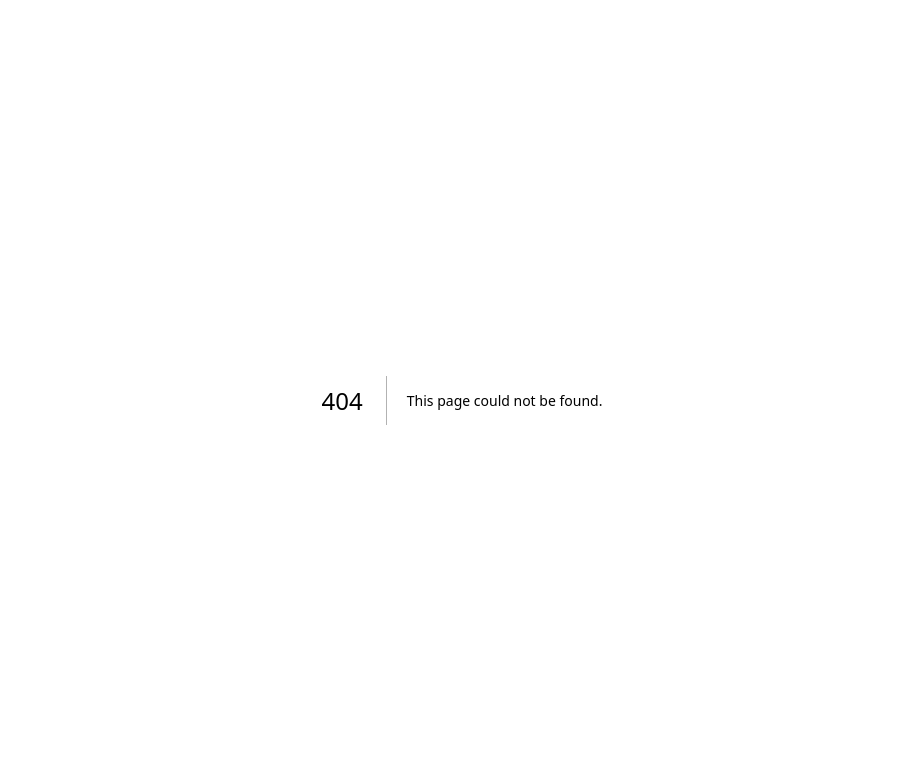
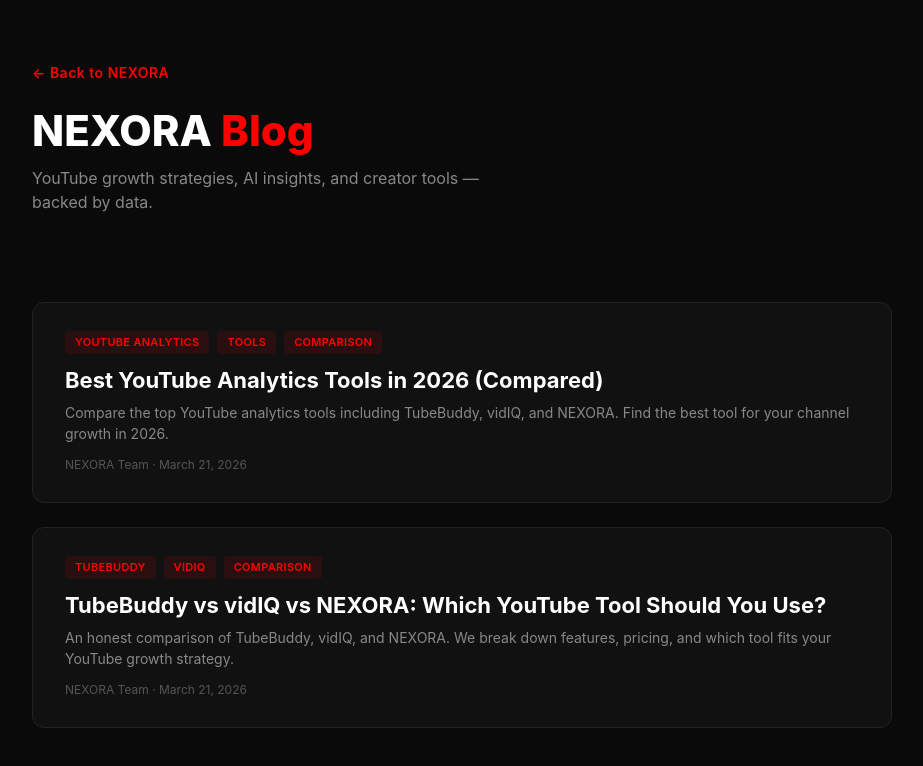
Before and after one commit to predaaaasaaaaaaa/nexora-frontend-v2, a Next.js app: page /blog in a window 1280 px wide. Before the commit this address had no page. Shown: the top 766 px of the page, without its empty margins (178-1101 px from the left). Built offline with nearby package versions, Linux system fonts and the light colour scheme.

Commit message:
feat: add blog section with listing page and dynamic post renderer

```diff
--- /dev/null
+++ b/src/app/blog/[slug]/page.jsx
@@ -0,0 +1,152 @@
+import Link from 'next/link'
+import { posts } from '../posts'
+import { notFound } from 'next/navigation'
+
+export async function generateStaticParams() {
+  return posts.map((post) => ({ slug: post.slug }))
+}
+
+export async function generateMetadata({ params }) {
+  const { slug } = await params
+  const post = posts.find((p) => p.slug === slug)
+  if (!post) return {}
+  return {
+    title: `${post.title} | NEXORA Blog`,
+    description: post.description,
+    openGraph: {
+      title: post.title,
+      description: post.description,
+      type: 'article',
+      publishedTime: post.date,
+      authors: [post.author],
+    },
+  }
+}
+
+export default async function BlogPost({ params }) {
+  const { slug } = await params
+  const post = posts.find((p) => p.slug === slug)
+  if (!post) notFound()
+
+  return (
+    <div style={{
+      minHeight: '100vh',
+      background: '#0a0a0a',
+      color: '#fff',
+      fontFamily: '-apple-system, BlinkMacSystemFont, "Segoe UI", Roboto, sans-serif',
+    }}>
+      <article style={{
+        maxWidth: 720,
+        margin: '0 auto',
+        padding: '60px 20px 80px',
+      }}>
+        {/* Nav */}
+        <Link href="/blog" style={{
+          color: '#FF0000',
+          textDecoration: 'none',
+          fontSize: 14,
+          fontWeight: 600,
+          letterSpacing: 0.5,
+        }}>
+          ← Back to Blog
+        </Link>
+
+        {/* Tags */}
+        <div style={{
+          display: 'flex',
+          gap: 8,
+          marginTop: 32,
+          marginBottom: 16,
+          flexWrap: 'wrap',
+        }}>
+          {post.tags.map((tag) => (
+            <span key={tag} style={{
+              fontSize: 11,
+              fontWeight: 600,
+              color: '#FF0000',
+              background: 'rgba(255,0,0,0.1)',
+              padding: '3px 10px',
+              borderRadius: 4,
+              letterSpacing: 0.3,
+              textTransform: 'uppercase',
+            }}>
+              {tag}
+            </span>
+          ))}
+        </div>
+
+        {/* Title */}
+        <h1 style={{
+          fontSize: 36,
+          fontWeight: 800,
+          lineHeight: 1.15,
+          marginBottom: 12,
+        }}>
+          {post.title}
+        </h1>
+
+        {/* Meta */}
+        <div style={{
+          fontSize: 13,
+          color: '#555',
+          marginBottom: 40,
+          paddingBottom: 32,
+          borderBottom: '1px solid #222',
+        }}>
+          {post.author} · {new Date(post.date).toLocaleDateString('en-US', {
+            year: 'numeric',
+            month: 'long',
+            day: 'numeric',
+          })}
+        </div>
+
+        {/* Content */}
+        <div style={{
+          fontSize: 16,
+          lineHeight: 1.8,
+          color: '#ccc',
+        }}>
+          {post.content}
+        </div>
+
+        {/* CTA */}
+        <div style={{
+          marginTop: 56,
+          padding: '32px',
+          background: '#111',
+          border: '1px solid #222',
+          borderRadius: 12,
+          textAlign: 'center',
+        }}>
+          <p style={{
+            fontSize: 18,
+            fontWeight: 700,
+            color: '#fff',
+            marginBottom: 8,
+          }}>
+            Ready to grow your YouTube channel with AI?
+          </p>
+          <p style={{
+            fontSize: 14,
+            color: '#888',
+            marginBottom: 20,
+          }}>
+            NEXORA analyzes your channel, coaches you, and finds your next viral video idea.
+          </p>
+          <Link href="/" style={{
+            display: 'inline-block',
+            background: '#FF0000',
+            color: '#fff',
+            padding: '12px 32px',
+            borderRadius: 8,
+            fontWeight: 700,
+            fontSize: 14,
+            textDecoration: 'none',
+          }}>
+            Try NEXORA Free
+          </Link>
+        </div>
+      </article>
+    </div>
+  )
+}
--- /dev/null
+++ b/src/app/blog/page.jsx
@@ -0,0 +1,134 @@
+import Link from 'next/link'
+import { posts } from './posts'
+
+export const metadata = {
+  title: 'Blog | NEXORA - AI Growth Intelligence for YouTubers',
+  description: 'Tips, strategies, and tools to grow your YouTube channel faster with AI-powered insights.',
+}
+
+export default function BlogPage() {
+  return (
+    <div style={{
+      minHeight: '100vh',
+      background: '#0a0a0a',
+      color: '#fff',
+      fontFamily: '-apple-system, BlinkMacSystemFont, "Segoe UI", Roboto, sans-serif',
+    }}>
+      {/* Header */}
+      <div style={{
+        maxWidth: 900,
+        margin: '0 auto',
+        padding: '60px 20px 40px',
+      }}>
+        <Link href="/" style={{
+          color: '#FF0000',
+          textDecoration: 'none',
+          fontSize: 14,
+          fontWeight: 600,
+          letterSpacing: 0.5,
+        }}>
+          ← Back to NEXORA
+        </Link>
+
+        <h1 style={{
+          fontSize: 42,
+          fontWeight: 800,
+          marginTop: 24,
+          marginBottom: 12,
+          lineHeight: 1.1,
+        }}>
+          NEXORA <span style={{ color: '#FF0000' }}>Blog</span>
+        </h1>
+
+        <p style={{
+          fontSize: 16,
+          color: '#888',
+          marginBottom: 48,
+          maxWidth: 500,
+        }}>
+          YouTube growth strategies, AI insights, and creator tools — backed by data.
+        </p>
+      </div>
+
+      {/* Posts */}
+      <div style={{
+        maxWidth: 900,
+        margin: '0 auto',
+        padding: '0 20px 80px',
+        display: 'flex',
+        flexDirection: 'column',
+        gap: 24,
+      }}>
+        {posts.map((post) => (
+          <Link
+            key={post.slug}
+            href={`/blog/${post.slug}`}
+            style={{ textDecoration: 'none', color: 'inherit' }}
+          >
+            <article style={{
+              background: '#111',
+              border: '1px solid #222',
+              borderRadius: 12,
+              padding: '28px 32px',
+              transition: 'border-color 0.2s ease',
+              cursor: 'pointer',
+            }}
+              onMouseEnter={undefined}
+            >
+              <div style={{
+                display: 'flex',
+                gap: 8,
+                marginBottom: 12,
+                flexWrap: 'wrap',
+              }}>
+                {post.tags.map((tag) => (
+                  <span key={tag} style={{
+                    fontSize: 11,
+                    fontWeight: 600,
+                    color: '#FF0000',
+                    background: 'rgba(255,0,0,0.1)',
+                    padding: '3px 10px',
+                    borderRadius: 4,
+                    letterSpacing: 0.3,
+                    textTransform: 'uppercase',
+                  }}>
+                    {tag}
+                  </span>
+                ))}
+              </div>
+
+              <h2 style={{
+                fontSize: 22,
+                fontWeight: 700,
+                marginBottom: 8,
+                lineHeight: 1.3,
+              }}>
+                {post.title}
+              </h2>
+
+              <p style={{
+                fontSize: 14,
+                color: '#888',
+                lineHeight: 1.5,
+                marginBottom: 12,
+              }}>
+                {post.description}
+              </p>
+
+              <div style={{
+                fontSize: 12,
+                color: '#555',
+              }}>
+                {post.author} · {new Date(post.date).toLocaleDateString('en-US', {
+                  year: 'numeric',
+                  month: 'long',
+                  day: 'numeric',
+                })}
+              </div>
+            </article>
+          </Link>
+        ))}
+      </div>
+    </div>
+  )
+}
--- /dev/null
+++ b/src/app/blog/posts.js
@@ -0,0 +1,18 @@
+export const posts = [
+    {
+      slug: 'best-youtube-analytics-tools-2026',
+      title: 'Best YouTube Analytics Tools in 2026 (Compared)',
+      description: 'Compare the top YouTube analytics tools including TubeBuddy, vidIQ, and NEXORA. Find the best tool for your channel growth in 2026.',
+      date: '2026-03-21',
+      author: 'NEXORA Team',
+      tags: ['youtube analytics', 'tools', 'comparison'],
+    },
+    {
+      slug: 'tubebuddy-vs-vidiq-vs-nexora',
+      title: 'TubeBuddy vs vidIQ vs NEXORA: Which YouTube Tool Should You Use?',
+      description: 'An honest comparison of TubeBuddy, vidIQ, and NEXORA. We break down features, pricing, and which tool fits your YouTube growth strategy.',
+      date: '2026-03-21',
+      author: 'NEXORA Team',
+      tags: ['tubebuddy', 'vidiq', 'comparison'],
+    },
+  ];
```
